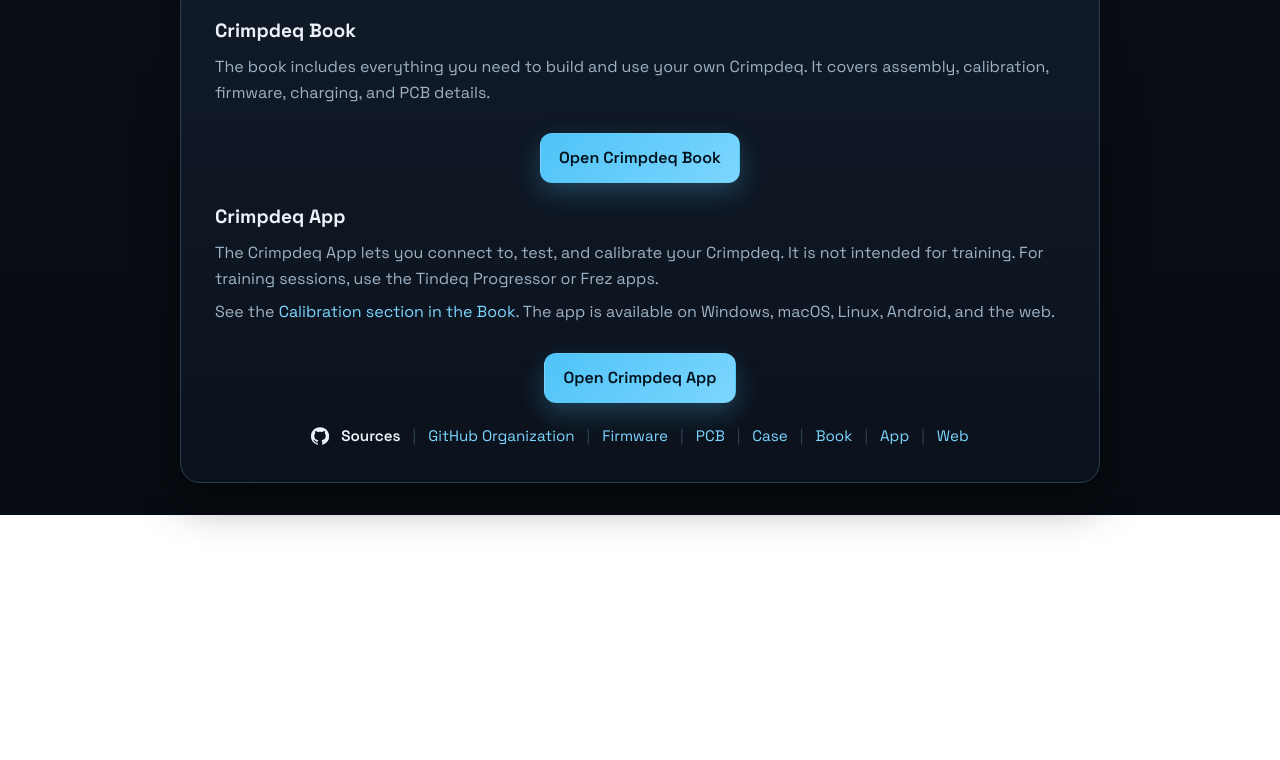
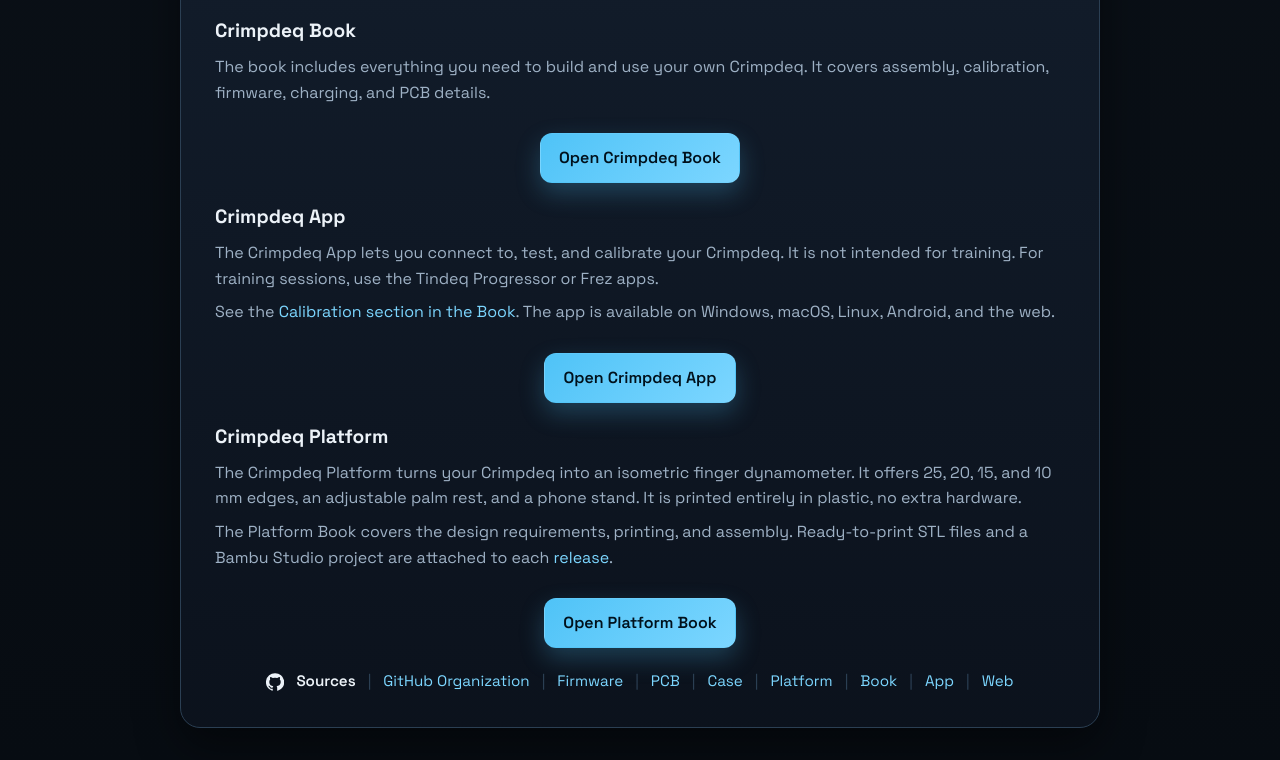
Before and after one commit to crimpdeq/crimpdeq-web, a website: page web/index.html in a window 1280 px wide. Shown: the part 485-1245 px from the top of the page. Before the commit the page ends 1000 px from the top, so only its background shows below. Drawn offline with Linux system fonts and the light colour scheme.

Commit message:
feat: add Crimpdeq Platform section

```diff
--- a/web/index.html
+++ b/web/index.html
@@ -320,6 +320,25 @@
       </div>
     </section>
 
+    <section class="book-section" aria-labelledby="platform-heading">
+      <h2 class="book-heading" id="platform-heading">Crimpdeq Platform</h2>
+      <p class="book-text">
+        The Crimpdeq Platform turns your Crimpdeq into an isometric finger dynamometer. It offers 25, 20, 15, and
+        10 mm edges, an adjustable palm rest, and a phone stand. It is printed entirely in plastic, no extra hardware.
+      </p>
+      <p class="book-text">
+        The Platform Book covers the design requirements, printing, and assembly. Ready-to-print STL files and a
+        Bambu Studio project are attached to each
+        <a href="https://github.com/crimpdeq/crimpdeq-platform/releases" target="_blank"
+          rel="noopener noreferrer">release</a>.
+      </p>
+      <div class="actions app-actions">
+        <a class="btn btn-primary" href="https://platform.crimpdeq.com" target="_blank" rel="noopener noreferrer">
+          Open Platform Book
+        </a>
+      </div>
+    </section>
+
     <div class="links">
       <div class="sources-inline">
         <svg class="github-icon" viewBox="0 0 24 24" aria-hidden="true">
@@ -336,6 +355,8 @@
         <span class="source-sep">|</span>
         <a href="https://github.com/crimpdeq/crimpdeq-case" target="_blank" rel="noopener noreferrer">Case</a>
         <span class="source-sep">|</span>
+        <a href="https://github.com/crimpdeq/crimpdeq-platform" target="_blank" rel="noopener noreferrer">Platform</a>
+        <span class="source-sep">|</span>
         <a href="https://github.com/crimpdeq/crimpdeq-book" target="_blank" rel="noopener noreferrer">Book</a>
         <span class="source-sep">|</span>
         <a href="https://github.com/crimpdeq/crimpdeq-app" target="_blank" rel="noopener noreferrer">App</a>
```
